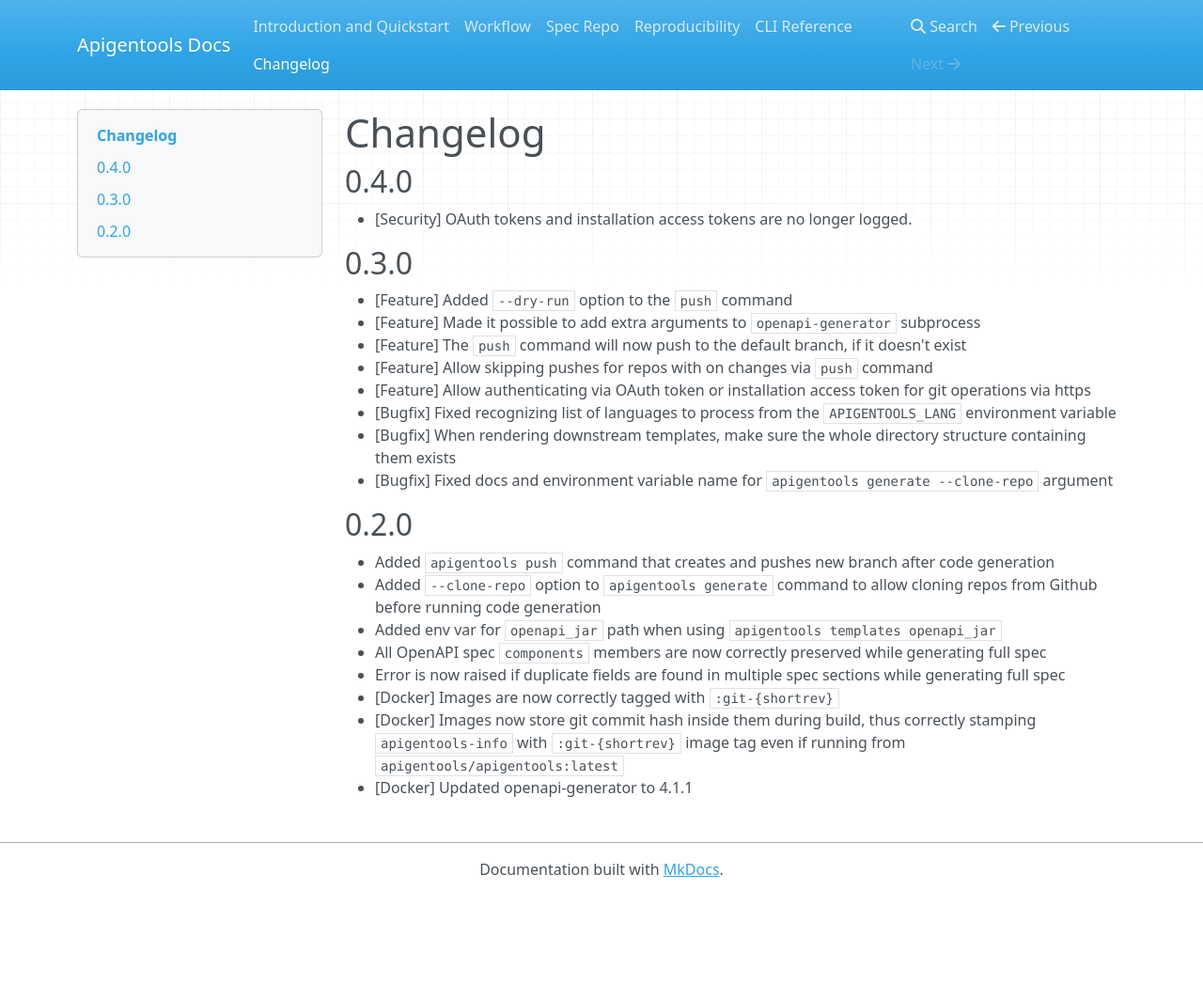
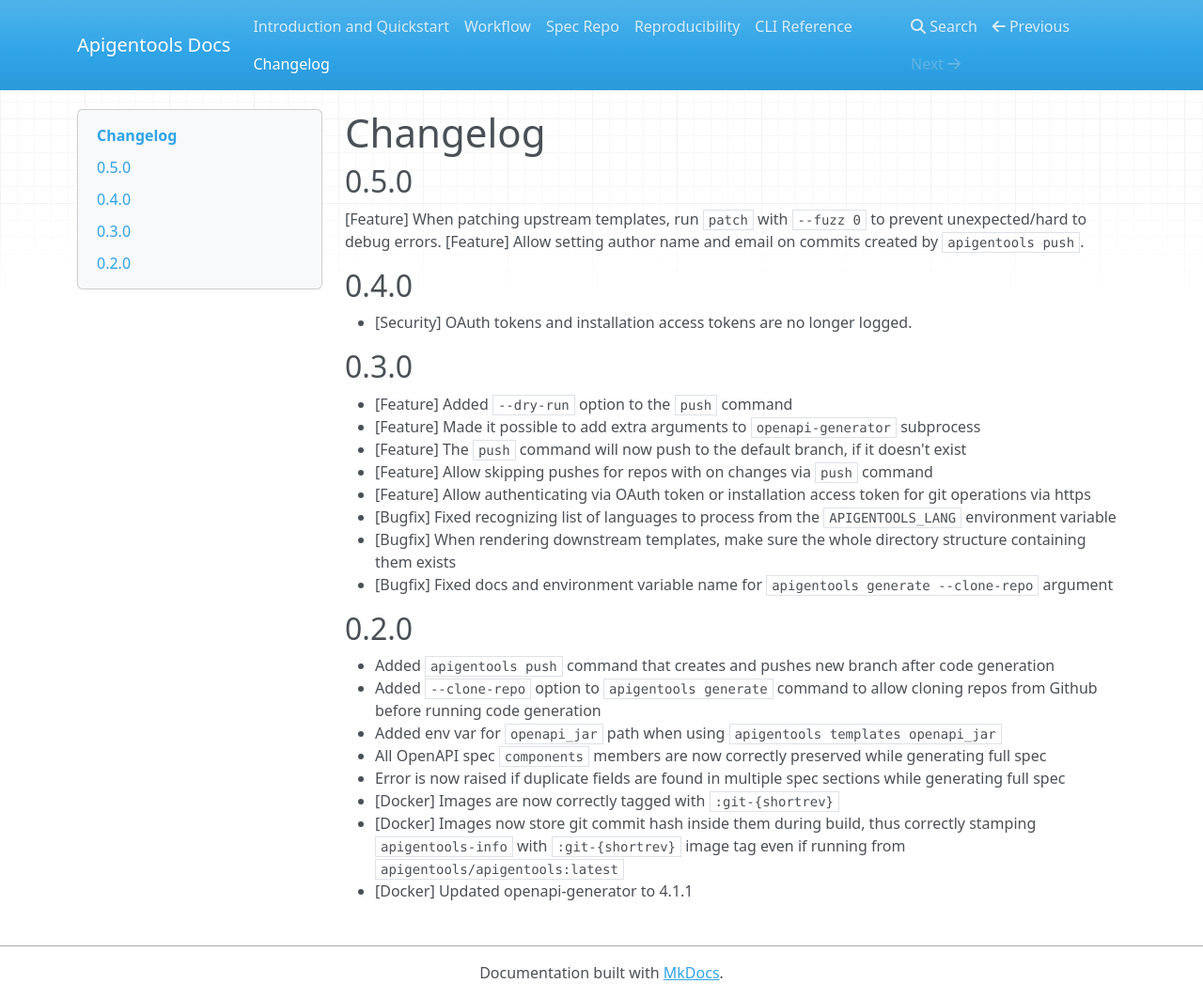
Before and after one commit to DataDog/apigentools, an MkDocs documentation site: the page built from docs/changelog.md, in a window 1280 px wide and 1063 px high. Shown: the whole window at 94% size. Built offline with MkDocs 1.6.1, drawn with Linux system fonts in a browser that asks for light colours; nearby versions of some CDN libraries.

Commit message:
Release version 0.5.0. (#61)

```diff
--- a/apigentools/__init__.py
+++ b/apigentools/__init__.py
@@ -2,4 +2,4 @@
 # under the 3-clause BSD style license (see LICENSE).
 # This product includes software developed at Datadog (https://www.datadoghq.com/).
 # Copyright 2019 Datadog, Inc.
-__version__ = "0.5.0.dev1"
+__version__ = "0.5.0"
--- a/docs/changelog.md
+++ b/docs/changelog.md
@@ -1,4 +1,9 @@
 # Changelog
+
+## 0.5.0
+
+[Feature] When patching upstream templates, run `patch` with `--fuzz 0` to prevent unexpected/hard to debug errors.
+[Feature] Allow setting author name and email on commits created by `apigentools push`.
 
 ## 0.4.0
 
--- a/setup.py
+++ b/setup.py
@@ -22,7 +22,7 @@
 
 setup(
     name="apigentools",
-    version="0.5.0.dev1",
+    version="0.5.0",
     description=description,
     long_description=description,
     keywords="openapi,api,client,openapi-generator",
```
